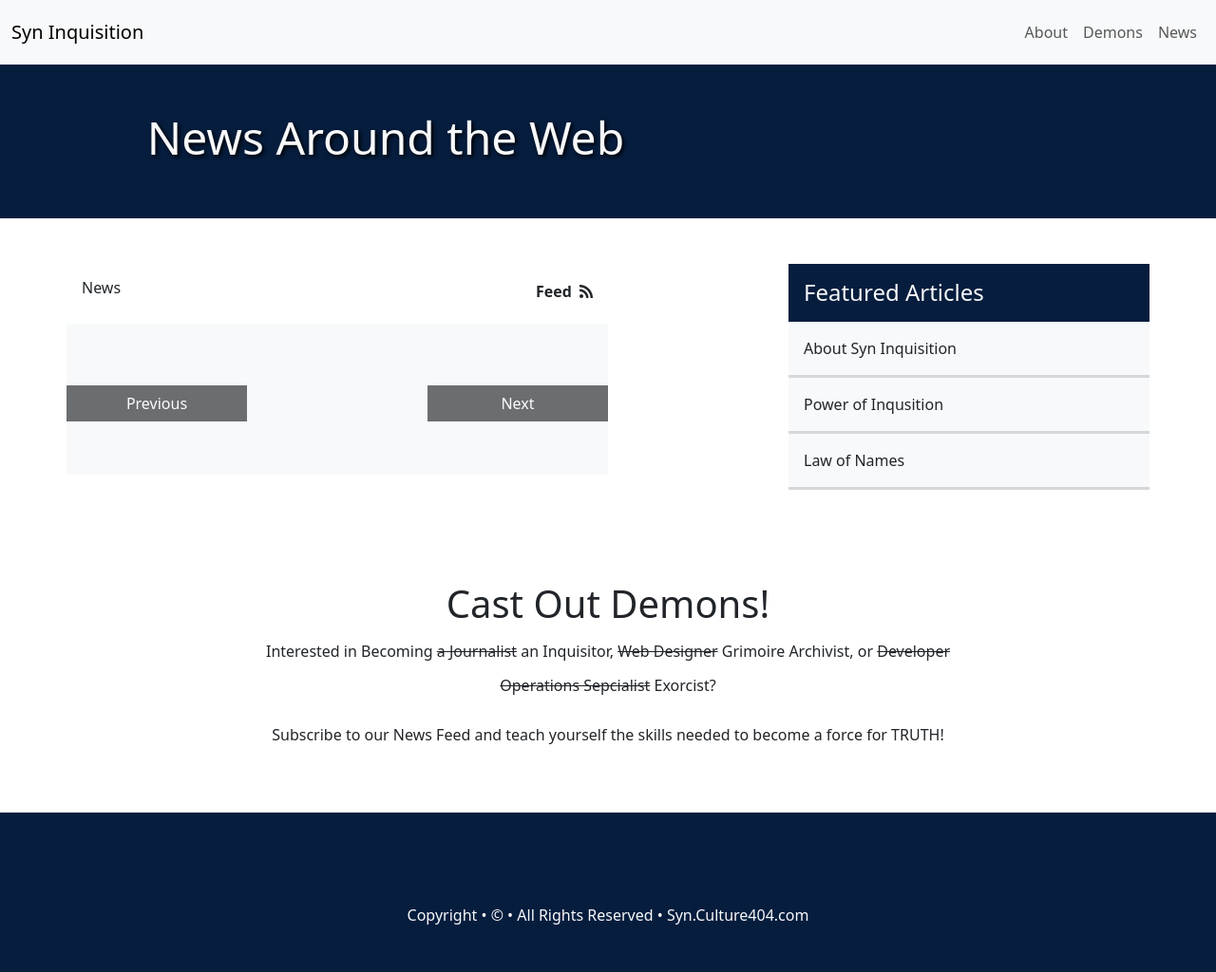
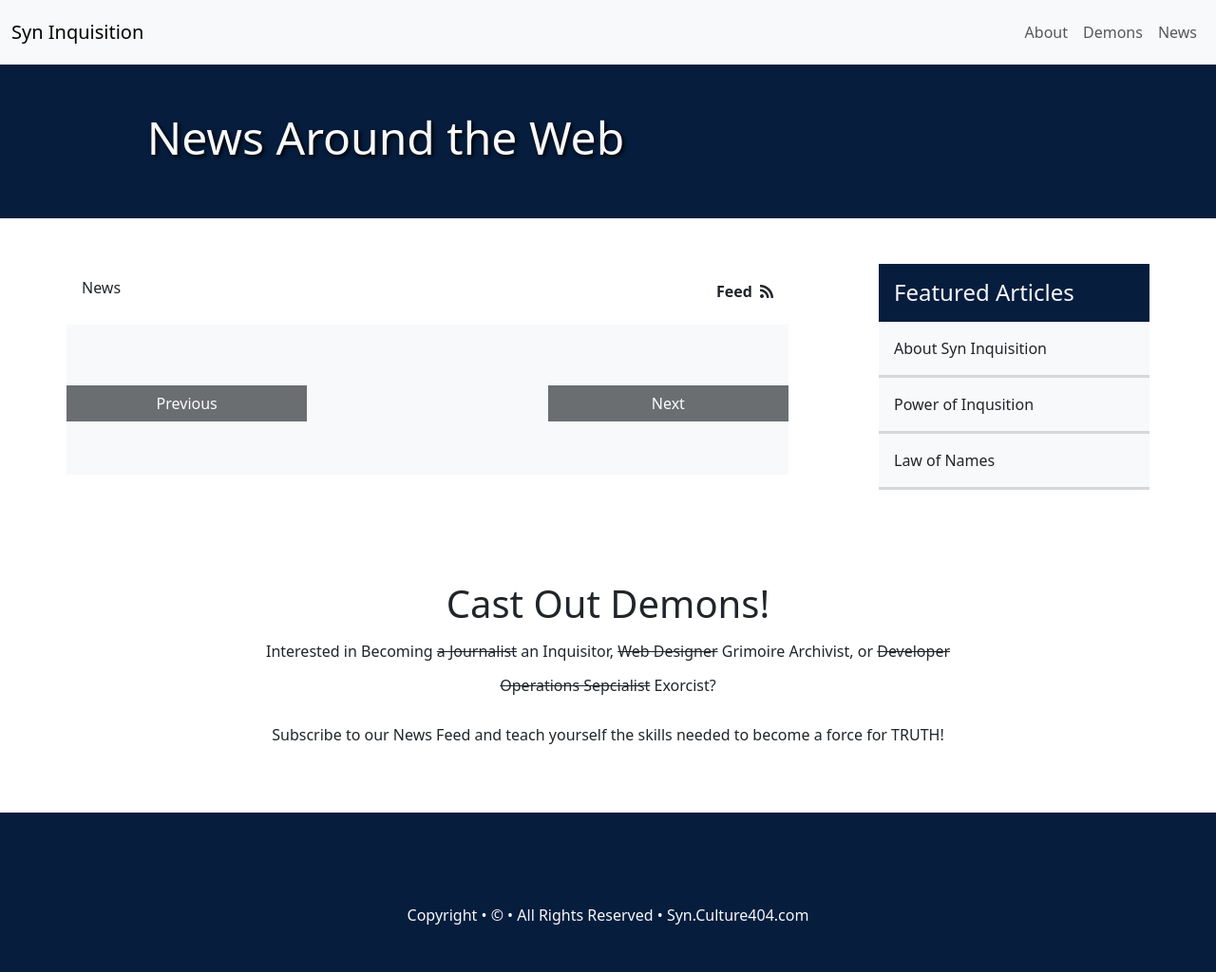
Before and after one commit to Culture-404/Syn_Inquisition, a Jekyll site: the page built from news/index.html, in a window 1280 px wide. Shown: the whole page at 95% size. Built offline with Jekyll 4.4.1, drawn with Linux system fonts in a browser that asks for light colours; the list of posts is cut into pages by our own code.

Commit message:
xl layout

```diff
--- a/_includes/sidebar_library.html
+++ b/_includes/sidebar_library.html
@@ -1,4 +1,4 @@
-<div class="bg-light text-dark col-lg-4 col-md-4 col-12 my-0 d-flex flex-column p-0 ">
+<div class="bg-light text-dark col-xl-3 col-lg-4 col-md-4 col-12 my-0 d-flex flex-column p-0 ">
     <div class="container-fluid bg-dark text-light fs-6 fw-bolder p-3 mb-0 ">
         <div class="row justify-content-between">
             <div class="col-12">
--- a/news/index.html
+++ b/news/index.html
@@ -19,7 +19,7 @@ title: "News Around the Web"
 </div>
 <div class="container-lg mt-5">
     <div class="row justify-content-between" >
-        <div class="bg-light text-dark col-xl-6 col-lg-7 col-md-7 col-12 mb-3 mt-0 d-flex flex-column p-0">
+        <div class="bg-light text-dark col-xl-8 col-lg-7 col-md-7 col-12 mb-3 mt-0 d-flex flex-column p-0">
 
             <div class="container-fluid bg-white fs-6 fw-bolder p-3 mb-3 border-bottom border-light border-5 border-opacity-25">
                 <div class="row justify-content-between">
```
